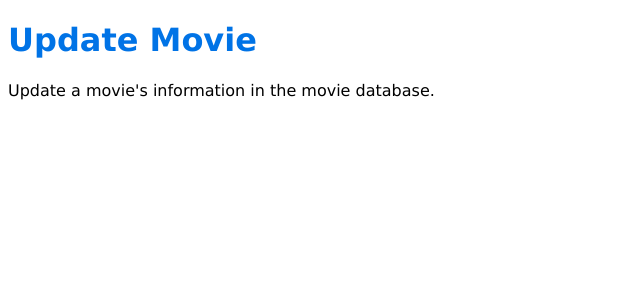
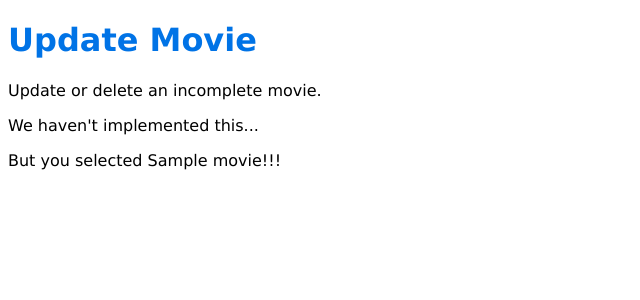
Before and after one commit to megdugan/CRUD, a Flask app: template templates/update.html in a window 1280 px wide. Shown: the part 48-348 px from the top of the page, without its empty margins (0-640 px from the left). Run offline with Flask 3, Linux system fonts and the light colour scheme; the template is opened without the code that fills it: most values are stand-ins (such as "Sample title", 1, 10 or a date in 2020).

Commit message:
update.html update

```diff
--- a/app.py
+++ b/app.py
@@ -61,7 +61,7 @@ def update(tt):
 
 if __name__ == '__main__':
     import sys, os
-    dbi.conf('md109_db')
+    dbi.conf('nh107_db')
     if len(sys.argv) > 1:
         # arg, if any, is the desired port number
         port = int(sys.argv[1])
--- a/templates/update.html
+++ b/templates/update.html
@@ -1,8 +1,12 @@
 {% extends "base.html" %}
 
 {% block main_content %}
+
 <h1>Update Movie</h1>
 
-<p>Update a movie's information in the movie database.</p>
+<p>Update or delete an incomplete movie.</p>
+
+<p>We haven't implemented this...</p>
+<p>But you selected {{movie.title}}!!!</p>
 
 {% endblock %}
```
